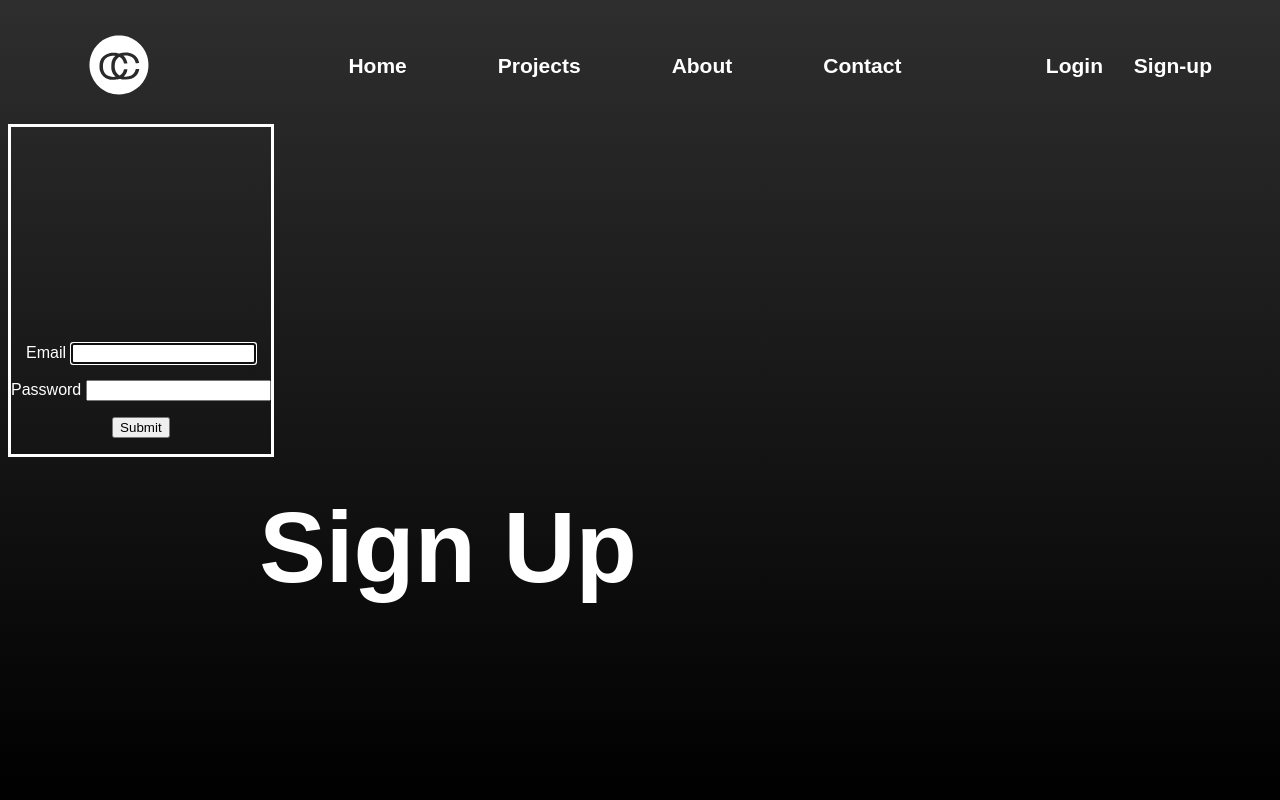
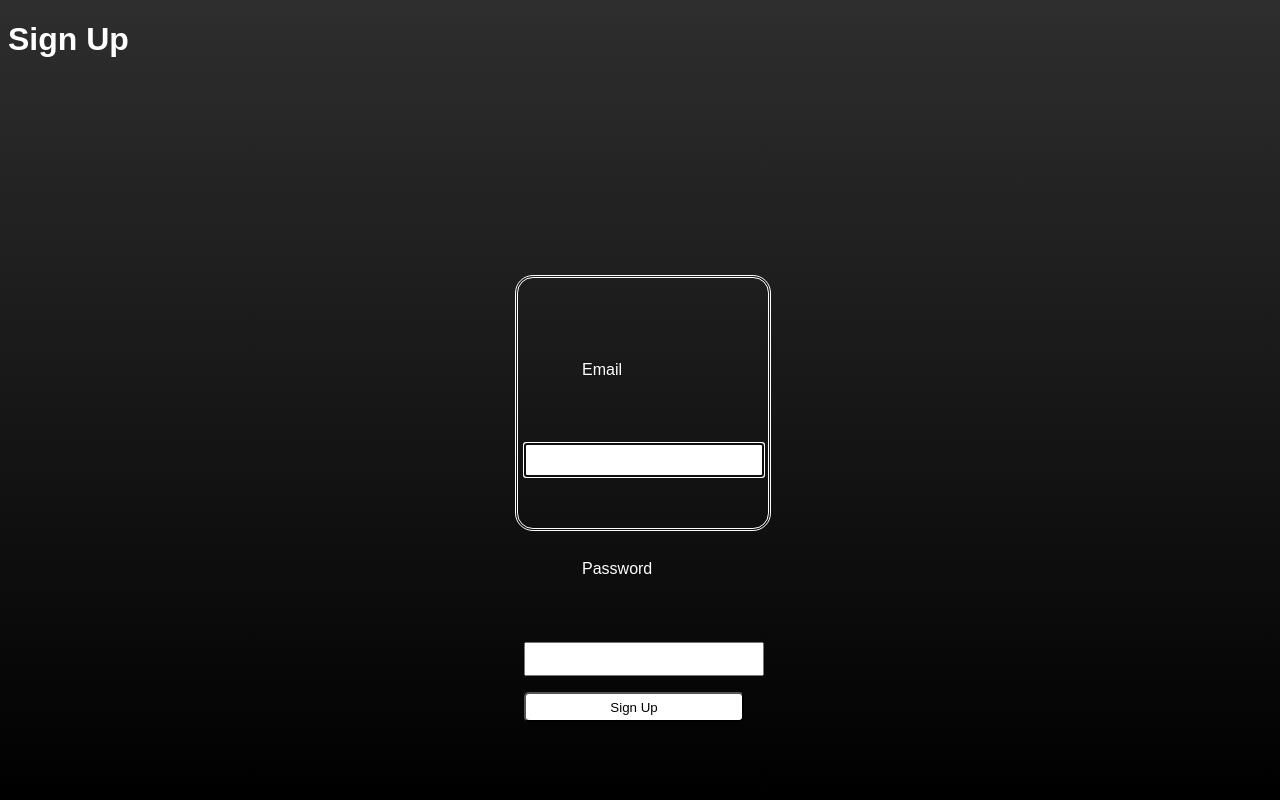
Before and after one commit to Arteedser/site, a Flask app: page /SignUp in a window 1280 px wide. Run offline with Flask 3, Linux system fonts and the light colour scheme.

Commit message:
signap disign

```diff
--- a/static/main.css
+++ b/static/main.css
@@ -113,12 +113,3 @@ h1 {
     padding-bottom: 3px;
     border-bottom: 2px solid white;
 }
-
-div.dataarea {
-    position: absolute;
-    margin-top: center;
-    text-align: center;
-    padding-top: 200px;
-    border: solid;
-    border-color: #fff;
-}
--- /dev/null
+++ b/static/signup.css
@@ -0,0 +1,58 @@
+body {
+    /*background-image: linear-gradient(33deg, #1af7c4 0%, #7a74e6 25%, #871dd3 50%, #f93f90 75%, #ffcbe0 100%);*/
+    background: linear-gradient(to bottom, #2e2e2e, #000000);
+    background-size: 100% 100%;
+    background-attachment: fixed;
+    color: #fff;
+    font-family: Arial, sans-serif;
+}
+
+.dataarea {
+    position: absolute;/*
+    margin-top: center;
+    text-align: center;
+    padding-left: 50%;
+    margin-left: 50%;
+    border: solid;
+    block-size: auto;
+    border-color: #fff;*/
+    width: 100%;
+    height: 100%;
+    position: absolute;
+    top: 0;
+    left: 0;
+    overflow: auto;
+}
+
+.block {
+    width: 250px;
+    height: 250px;
+    position: absolute;
+    top: 50%;
+    left: 50%;
+    margin: -125px 0 0 -125px;
+    border-style: double;
+    border-radius: 7%;
+}
+
+.dataarea label {
+    width: 150px;
+    margin-top: 3px;
+    display: inline-block;
+    padding: 64px;
+}
+
+.dataarea input {
+    height: 20px;
+    width: 220px;
+    padding: 5px 8px;
+    margin-left: 6px;
+}
+
+.dataarea input[type=submit] {
+    height: 30px;
+    background: #fff;
+    cursor: pointer;
+    -webkit-border-radius: 5px;
+    border-radius: 5px;
+}
--- a/templates/signup.html
+++ b/templates/signup.html
@@ -2,34 +2,14 @@
 <html lang="en">
 <head>
     <meta charset="UTF-8">
-    <link rel="stylesheet" href="{{ url_for('static', filename='main.css') }}">
+    <link rel="stylesheet" href="{{ url_for('static', filename='signup.css') }}">
     <title>Sign up</title>
 </head>
 <body>
-    <div class="container">
-        <header>
-            <div class="logo">
-                <a href="{{ url_for('home') }}"><img src="{{ url_for('static', filename='С-removebg-preview.svg') }}"/></a>
-            </div>
-            <nav>
-                <ul>
-                    <li><a class="menu" href="{{ url_for('home') }}">Home</a></li>
-                    <li><a class="menu" href="#">Projects</a></li>
-                    <li><a class="menu" href="#">About</a></li>
-                    <li><a class="menu" href="#">Contact</a></li>
-                </ul>
-            </nav>
-            <div class="auntific">
-                <button type="button" class="primary-button">Login</button>
-                <a href="{{ url_for('SignUp') }}">
-                    <button type="button" class="secondary-button">Sign-up</button>
-                </a>
-            </div>
-        </header>
-    </div>
     <!--Data Area-->
     <h1>Sign Up</h1>
     <div class="dataarea">
+        <div class="block">
             {% if message %}
             <p>{{ message }}</p>
             {% endif %}
@@ -43,9 +23,10 @@
                     <input type="password" name="password"  required >
                 </p>
                 <p>
-                <input type="submit">
+                    <input type="submit" value="Sign Up">
                 </p>
             </form>
         </div>
+    </div>
 </body>
 </html>
```
Lines whose indentation alone changed are shown as unchanged.
